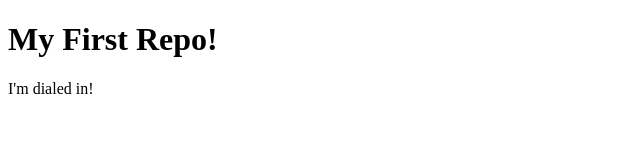
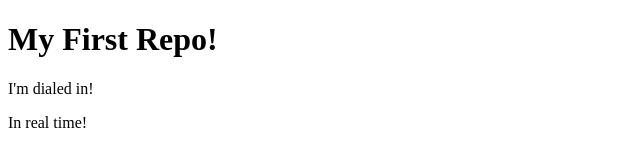
Before and after one commit to YahuahsDev/first-repository, a plain HTML site: page index.html in a window 1280 px wide. Shown: the full height of the page, 0-640 px from the left. Drawn offline with Linux system fonts and the light colour scheme.

Commit message:
update page content

```diff
--- a/index.html
+++ b/index.html
@@ -8,5 +8,6 @@
   <body>
     <h1>My First Repo!</h1>
     <p>I'm dialed in!</p>
+    <p>In real time!</p>
   </body>
 </html>
```
